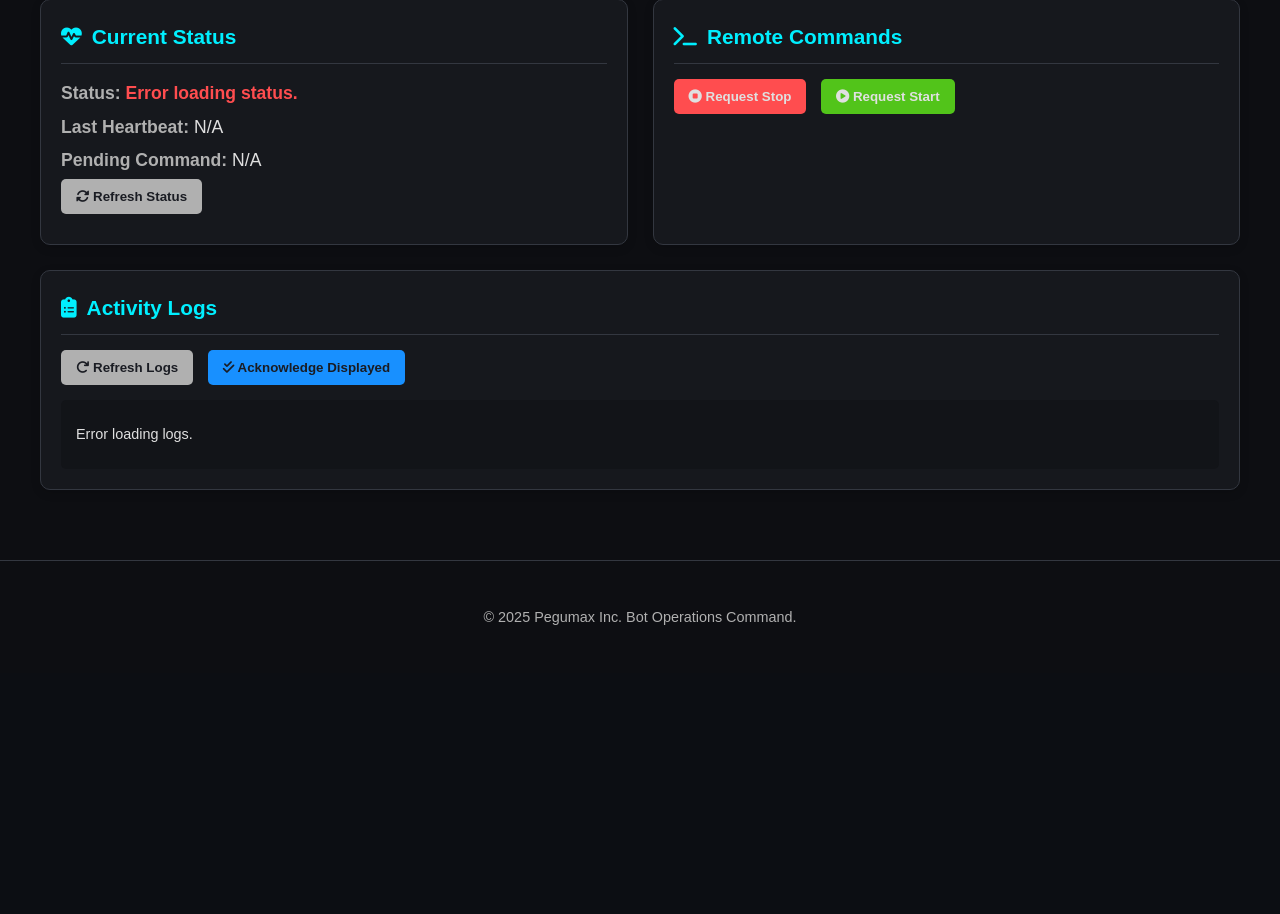
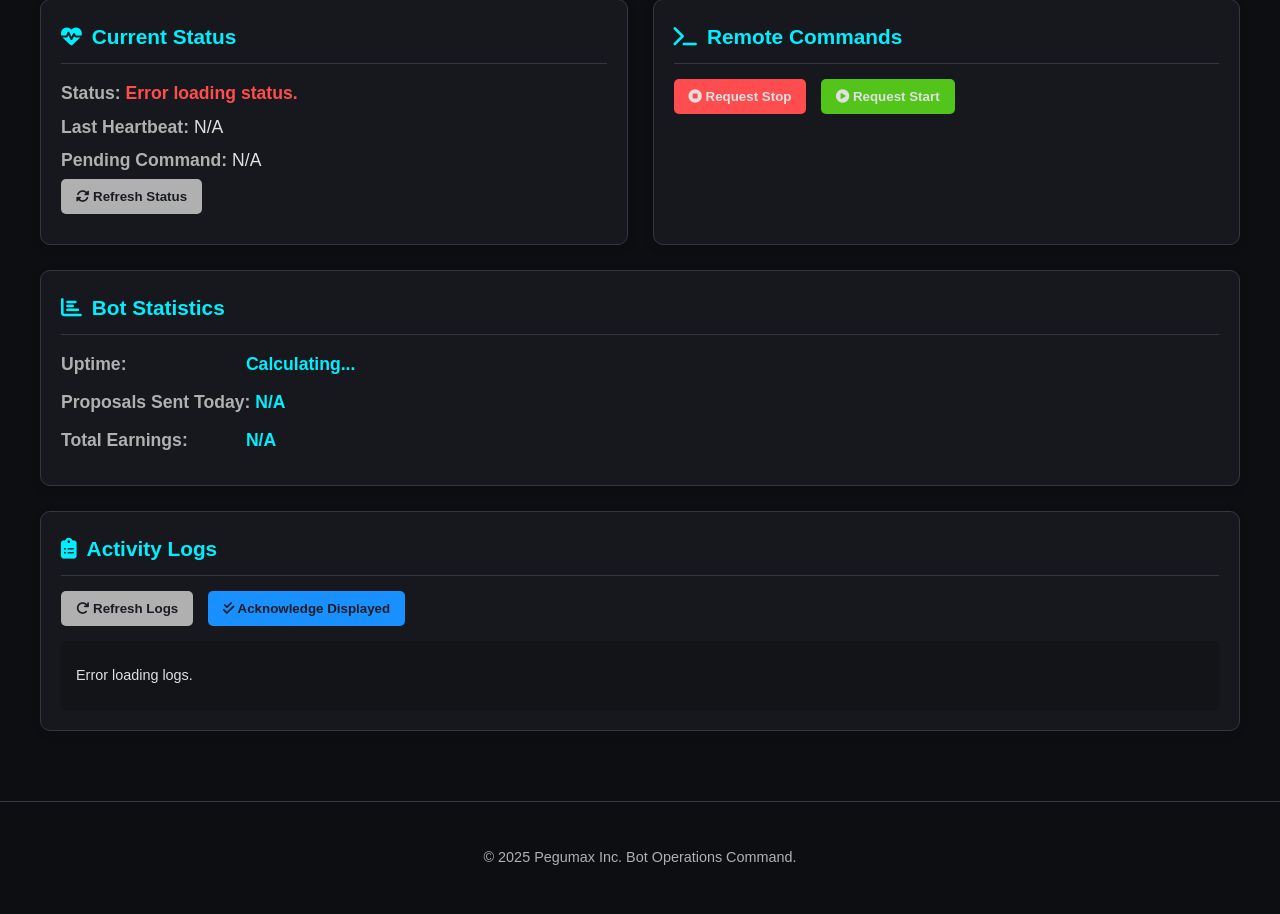
Before and after one commit to Gus-Jacobs/Pegumaxinc, a Django app: page /admin-dashboard/live-bot-mode/1/ in a window 1280 px wide. Shown: the part 229-1143 px from the top of the page. Before the commit the page ends 854 px from the top, so only its background shows below. Run offline with Django 5.2, Linux system fonts and the light colour scheme; a user stored in the database is signed in; data that the repository does not hold is empty.

Commit message:
Update bot_detail_page.html

```diff
--- a/pegumax_project/templates/main_site/bot_detail_page.html
+++ b/pegumax_project/templates/main_site/bot_detail_page.html
@@ -58,6 +58,12 @@
         #commandResponse { margin-top: 10px; font-style: italic; color: var(--text-light); }
 
         #botLogsContainer { max-height: 400px; overflow-y: auto; background-color: var(--bg-dark-2); padding: 15px; border-radius: 5px; font-size: 0.9em; }
+        .stats-container p { margin: 10px 0; font-size: 1.1em; }
+        .stats-container strong { color: var(--text-light); min-width: 180px; display: inline-block; }
+        .stats-container span { font-weight: bold; color: var(--highlight-color); }
+        .uptime-value { color: var(--success-color); }
+
+
         #botLogsList { list-style: none; padding: 0; margin: 0; }
         #botLogsList li { padding: 8px 0; border-bottom: 1px dashed var(--border-color); }
         #botLogsList li:last-child { border-bottom: none; }
@@ -111,6 +117,15 @@
         </div>
 
         <div class="control-card" style="margin-top: 25px;">
+            <h3><i class="fas fa-chart-bar"></i> Bot Statistics</h3>
+            <div class="stats-container">
+                <p><strong>Uptime:</strong> <span id="botUptime" class="uptime-value">Calculating...</span></p>
+                <p><strong>Proposals Sent Today:</strong> <span id="proposalsSent">N/A</span></p>
+                <p><strong>Total Earnings:</strong> <span id="totalEarnings">N/A</span></p>
+            </div>
+        </div>
+
+        <div class="control-card" style="margin-top: 25px;">
             <h3><i class="fas fa-clipboard-list"></i> Activity Logs</h3>
             <button id="refreshLogsBtn" class="btn-control secondary" style="margin-bottom: 15px;"><i class="fas fa-redo"></i> Refresh Logs</button>
             <button id="acknowledgeLogsBtn" class="btn-control" style="margin-bottom: 15px; background-color: var(--info-color); color: var(--bg-dark-1);"><i class="fas fa-check-double"></i> Acknowledge Displayed</button>
@@ -133,6 +148,9 @@
         const lastHeartbeatEl = document.getElementById('botLastHeartbeat');
         const pendingCommandEl = document.getElementById('botPendingCommand');
         const logsListEl = document.getElementById('botLogsList');
+        const uptimeEl = document.getElementById('botUptime');
+        const proposalsSentEl = document.getElementById('proposalsSent');
+        const totalEarningsEl = document.getElementById('totalEarnings');
         const commandResponseEl = document.getElementById('commandResponse');
 
         const refreshStatusBtn = document.getElementById('refreshStatusBtn');
@@ -150,6 +168,21 @@
             return 'status-idle';
         }
 
+        function calculateUptime(startTime) {
+            if (!startTime) return 'N/A';
+            const start = new Date(startTime);
+            const now = new Date();
+            let diff = (now.getTime() - start.getTime()) / 1000; // difference in seconds
+
+            const days = Math.floor(diff / 86400);
+            diff -= days * 86400;
+            const hours = Math.floor(diff / 3600) % 24;
+            diff -= hours * 3600;
+            const minutes = Math.floor(diff / 60) % 60;
+
+            return `${days}d ${hours}h ${minutes}m`;
+        }
+
         async function fetchBotStatus() {
             try {
                 // Fetch status for the specific bot_id
@@ -164,6 +197,10 @@
                     statusMessageEl.className = getStatusClass(botStatus.status_message);
                     lastHeartbeatEl.textContent = botStatus.last_heartbeat ? new Date(botStatus.last_heartbeat).toLocaleString() : 'N/A';
                     // The bot's command is not directly in LiveBotStatusDataView, it's in BotStatus.get_status()
+                    // Update stats
+                    uptimeEl.textContent = calculateUptime(botStatus.bot_started_at);
+                    proposalsSentEl.textContent = botStatus.proposals_sent_today || '0';
+                    totalEarningsEl.textContent = `$${parseFloat(botStatus.total_earnings || 0).toFixed(2)}`;
                     // For now, pendingCommandEl will remain N/A unless you fetch it separately or add it to LiveBotStatusDataView
                     // pendingCommandEl.textContent = botStatus.command || 'NONE'; // This field is not in LiveBotStatusDataView response
                 } else {
```
